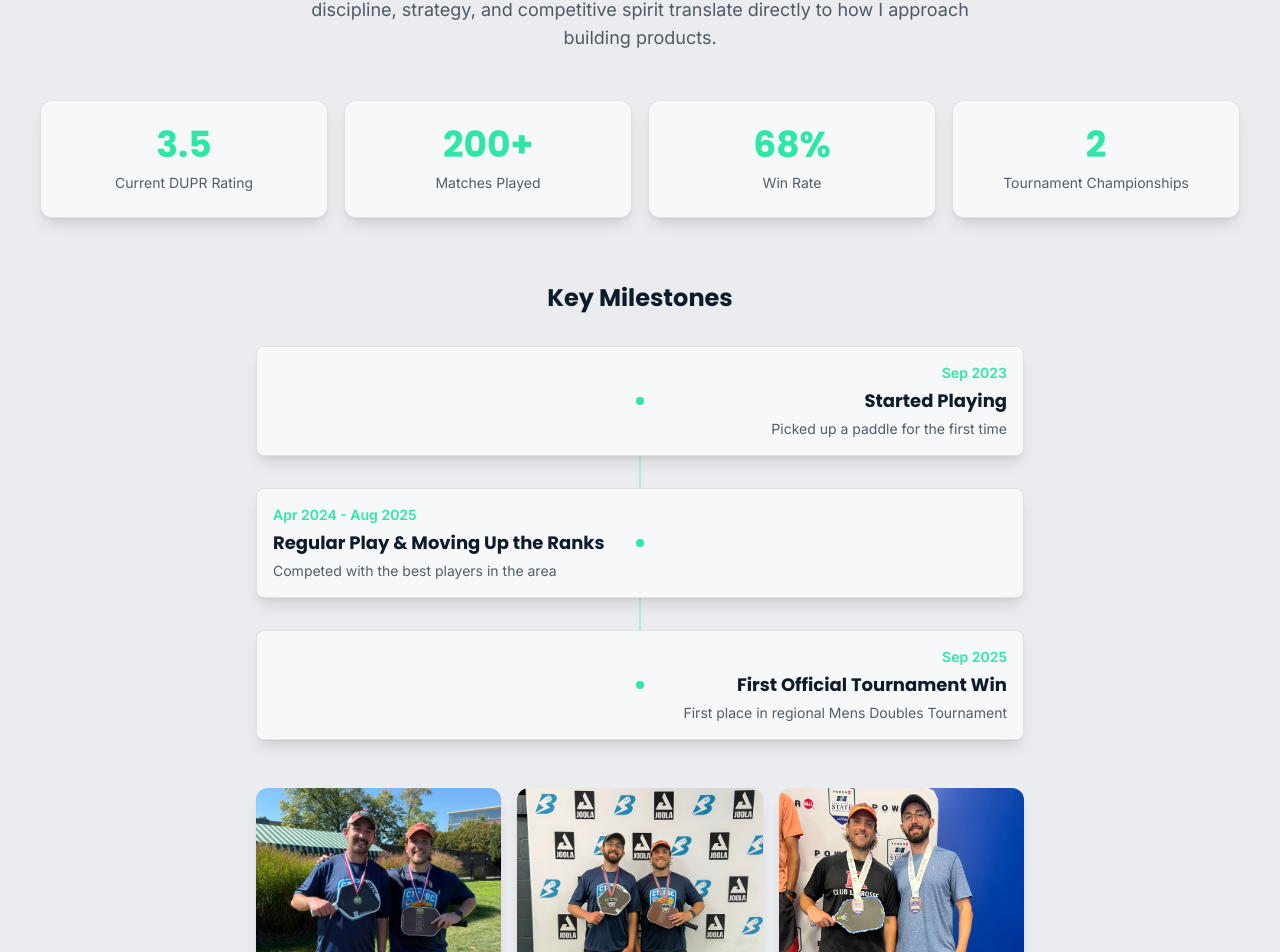
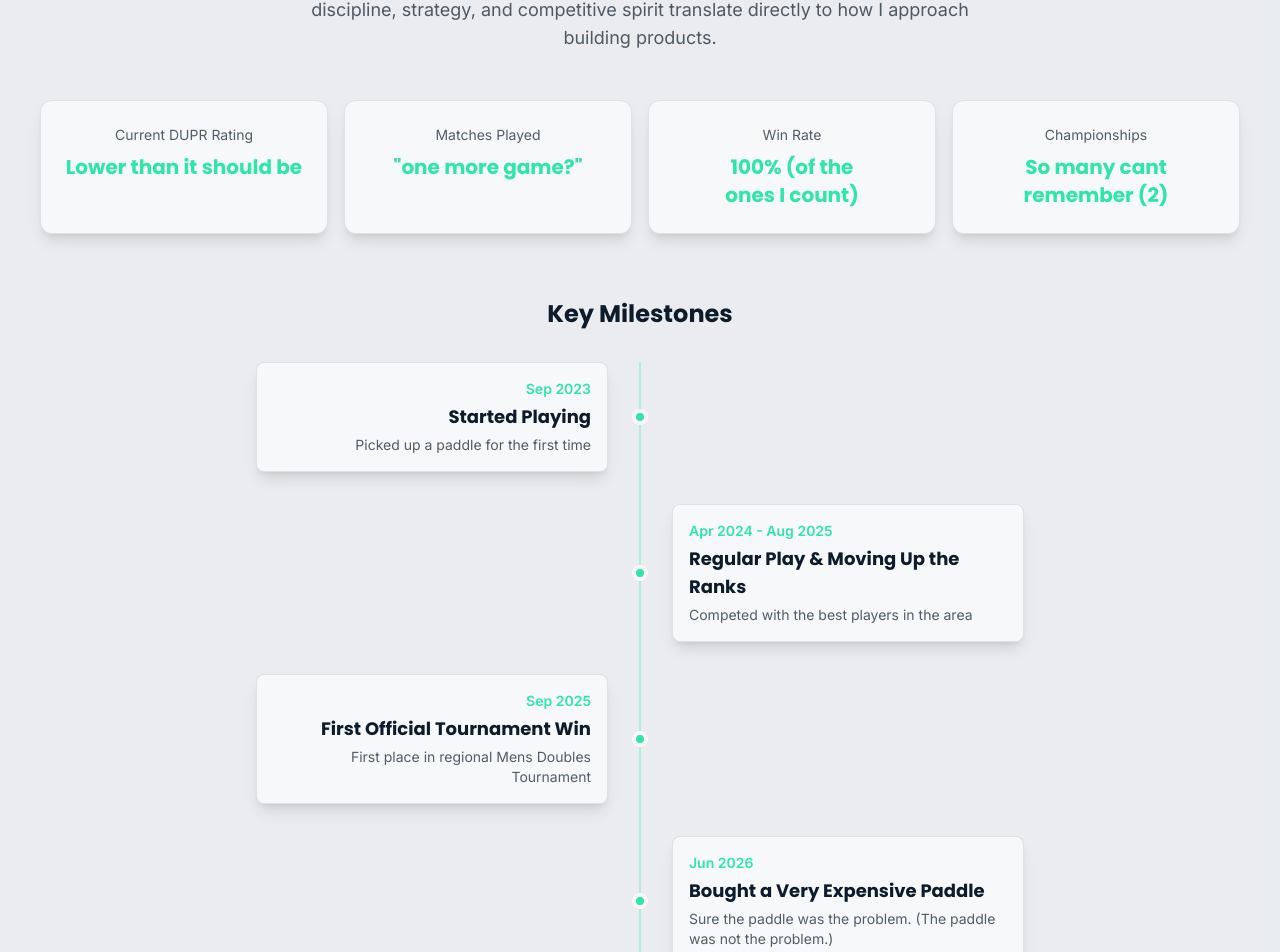
Before and after one commit to Zander-M75/Personal-Website, a React (Vite) app: page / in a window 1280 px wide. Shown: the part 6359-7311 px from the top of the page. Built offline with nearby package versions, Linux system fonts and the light colour scheme.

Commit message:
Add humorous pickleball stats and fix card layouts
Co-Authored-By: Claude Opus 5.5 <noreply@anthropic.com>

```diff
--- a/src/components/Pickleball.jsx
+++ b/src/components/Pickleball.jsx
@@ -18,13 +18,18 @@ const milestones = [
     title: 'First Official Tournament Win',
     description: 'First place in regional Mens Doubles Tournament',
   },
+  {
+    date: 'Jun 2026',
+    title: 'Bought a Very Expensive Paddle',
+    description: 'Sure the paddle was the problem. (The paddle was not the problem.)',
+  },
 ];
 
 const stats = [
-  { label: 'Current DUPR Rating', value: '3.5' },
-  { label: 'Matches Played', value: '200+' },
-  { label: 'Win Rate', value: '68%' },
-  { label: 'Tournament Championships', value: '2' },
+  { label: 'Current DUPR Rating', value: 'Lower than it should be' },
+  { label: 'Matches Played', value: '"one more game?"' },
+  { label: 'Win Rate', value: '100% (of the ones I count)' },
+  { label: 'Championships', value: 'So many cant remember (2)' },
 ];
 
 export const Pickleball = () => {
@@ -62,11 +67,11 @@ export const Pickleball = () => {
               key={index}
               className="p-6 bg-offwhite dark:bg-navy rounded-xl text-center border border-navy/10 dark:border-offwhite/10 shadow-lg"
             >
-              <div className="text-3xl md:text-4xl font-display font-bold text-mint mb-2">
+              <div className="text-sm text-navy/70 dark:text-offwhite/70 mb-2">
+                {stat.label}
+              </div>
+              <div className="text-lg md:text-xl font-display font-bold text-mint text-balance">
                 {stat.value}
-              </div>
-              <div className="text-sm text-navy/70 dark:text-offwhite/70">
-                {stat.label}
               </div>
             </div>
           ))}
@@ -102,7 +107,7 @@ export const Pickleball = () => {
                   <div className="md:hidden flex-shrink-0 w-4 h-4 rounded-full bg-mint border-4 border-offwhite dark:border-navy relative z-10" />
 
                   {/* Content */}
-                  <div className={`flex-1 p-4 rounded-lg bg-offwhite dark:bg-navy border border-navy/10 dark:border-offwhite/10 shadow-lg ${
+                  <div className={`flex-1 md:flex-none p-4 rounded-lg bg-offwhite dark:bg-navy border border-navy/10 dark:border-offwhite/10 shadow-lg ${
                     index % 2 === 0 ? 'md:text-right md:mr-auto md:ml-0' : 'md:text-left md:ml-auto md:mr-0'
                   } md:w-[calc(50%-2rem)]`}>
                     <div className="text-sm text-mint font-semibold mb-1">
```
